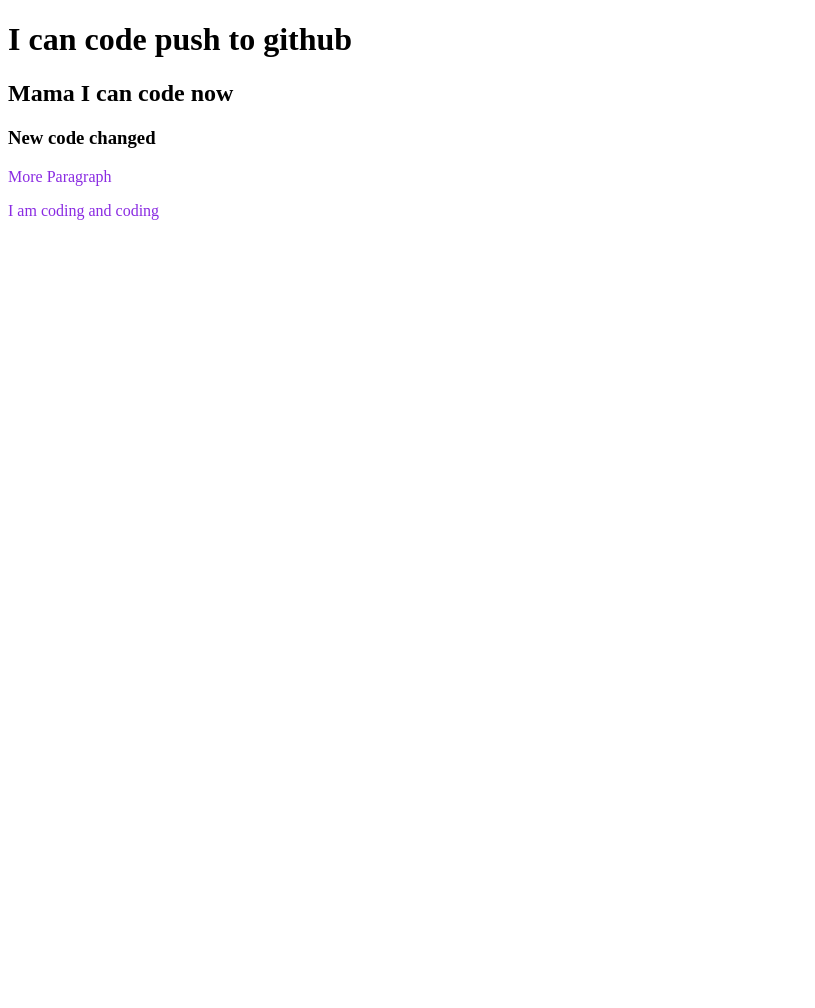
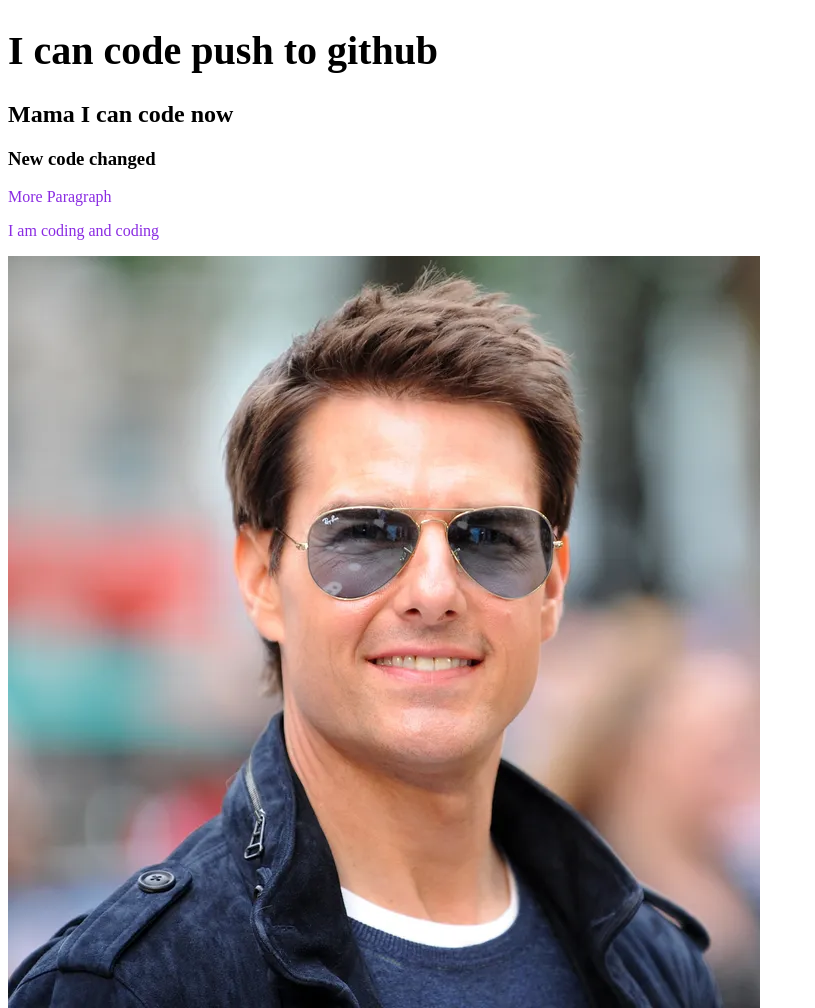
Before and after one commit to smazimoddin/my-second-repo, a plain HTML site: page index.html in a window 1280 px wide. Shown: the whole page, without its empty margins (0-815 px from the left). Before the commit the page ends 800 px from the top, so only its background shows below. Drawn offline with Linux system fonts and the light colour scheme.

Commit message:
Add image

```diff
--- a/index.html
+++ b/index.html
@@ -13,5 +13,6 @@
     <h3>New code changed</h3>
     <p>More Paragraph</p>
     <p>I am coding and coding</p>
+    <img src="img/tom_cruise_action_movies.jpg" alt="" />
   </body>
 </html>
--- a/style.css
+++ b/style.css
@@ -1,3 +1,7 @@
 p {
   color: blueviolet;
 }
+
+h1 {
+  font-size: 40px;
+}
```
Also changed, not shown: img/tom_cruise_action_movies.jpg (added).
